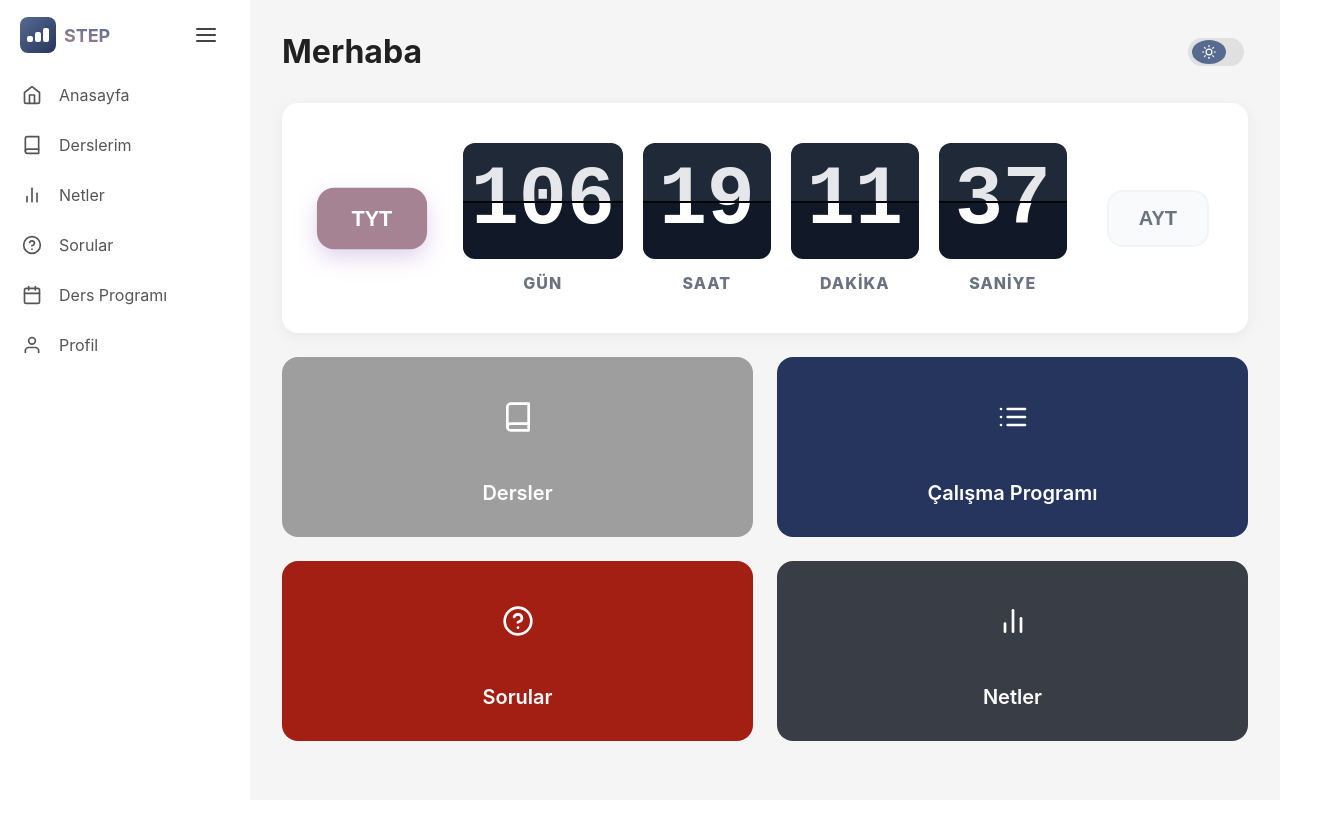
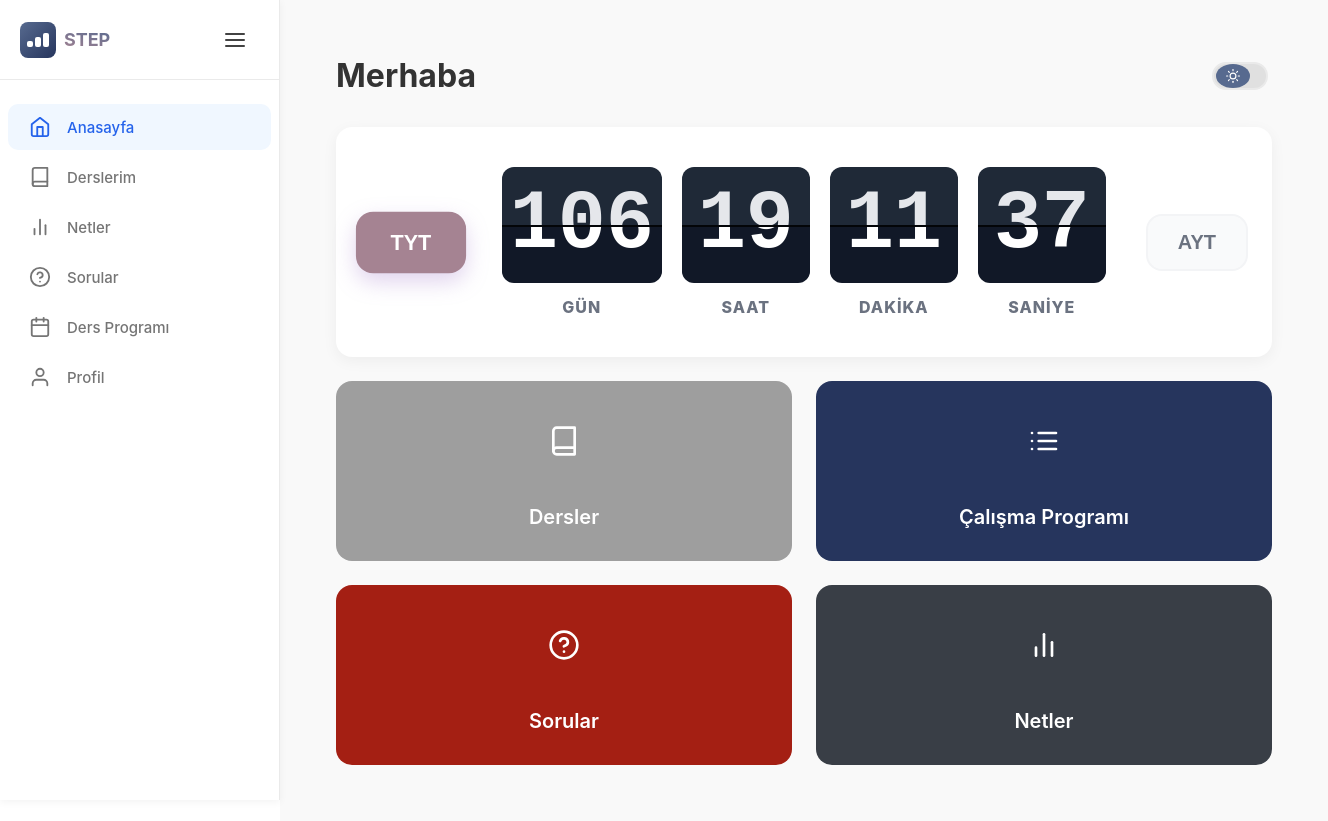
Before and after one commit to vediaa/Step, a React (Vite) app in the folder client/: page /dashboard in a window 1280 px wide. Shown: the whole page, 1328 px wide, since content can reach past the window. Before the commit the page ends 800 px from the top, so only its background shows below. Built offline with nearby package versions, Linux system fonts and the light colour scheme; no server answers; the HTML template or start-up script is replaced by a standard one.

Commit message:
ready to be taken live

```diff
--- a/client/src/App.jsx
+++ b/client/src/App.jsx
@@ -4,6 +4,7 @@ import {
   Route,
   Navigate,
 } from "react-router-dom";
+
 import Sidebar from "./components/Sidebar/Sidebar";
 import Landing from "./pages/Landing/Landing";
 import Login from "./pages/Login/Login";
--- a/client/src/components/FlipCountdown/FlipCountdown.css
+++ b/client/src/components/FlipCountdown/FlipCountdown.css
@@ -6,6 +6,7 @@
   box-shadow: 0 4px 15px rgba(0, 0, 0, 0.05);
   margin-bottom: 24px;
   width: 100%;
+  box-sizing: border-box;
 }
 
 /* TYT - SAYAÇ - AYT Yatay Hizalaması */
@@ -161,3 +162,80 @@
   51% { opacity: 1; }
   100% { opacity: 1; transform: rotateX(0deg); z-index: 5; }
 }
+
+
+/* Mevcut CSS'in EN ALTINA şu mobil kodlarını ekle */
+
+/* Tablet */
+@media (max-width: 768px) {
+  .countdown-row {
+    gap: 20px;
+  }
+
+  .side-btn {
+    padding: 12px 20px;
+    font-size: 18px;
+    min-width: 80px;
+  }
+
+  .flip-card {
+    font-size: 3.5rem;
+  }
+}
+
+/* Mobil */
+@media (max-width: 640px) {
+  .countdown-container {
+    padding: 20px 16px;
+  }
+
+  .countdown-row {
+    gap: 10px;
+  }
+
+  .side-btn {
+    padding: 8px 12px;
+    font-size: 14px;
+    min-width: 60px;
+    border-radius: 12px;
+  }
+
+  .flip-clock {
+    gap: 8px;
+  }
+
+  .flip-card {
+    font-size: 2rem;
+    min-width: 1.4em;
+  }
+
+  .flip-clock__slot {
+    font-size: 12px;
+    margin-top: 8px;
+  }
+}
+
+/* Çok küçük telefon */
+@media (max-width: 400px) {
+  .countdown-row {
+    gap: 5px;
+  }
+
+  .side-btn {
+    padding: 6px 8px;
+    font-size: 12px;
+    min-width: 45px;
+  }
+
+  .flip-clock {
+    gap: 4px;
+  }
+
+  .flip-card {
+    font-size: 1.5rem;
+  }
+
+  .flip-clock__slot {
+    font-size: 10px;
+  }
+}
--- a/client/src/components/Sidebar/Sidebar.css
+++ b/client/src/components/Sidebar/Sidebar.css
@@ -1,30 +1,69 @@
-/* Ana Sidebar Konteyneri */
+/* Sidebar.css - React Component için Güncellenmiş Versiyon */
+
+/* ===== CSS Değişkenleri (Tema Yönetimi) ===== */
+:root {
+  /* Açık Tema (Varsayılan) */
+  --bg-primary: #ffffff;
+  --bg-secondary: #f9f9f9;
+  --sidebar-bg: #ffffff;
+  --text-primary: #333333;
+  --text-secondary: #555555;
+  --text-muted: #777777;
+  --border-color: #eaeaea;
+  --hover-bg: #f5f5f5;
+  --active-bg: #f0f7ff;
+  --active-color: #2563eb;
+  --shadow: 0 2px 8px rgba(0, 0, 0, 0.05);
+}
+
+/* Karanlık Tema - HTML'e 'dark' class'ı eklendiğinde aktif olur */
+[data-theme="dark"] {
+  --bg-primary: #1a1a1a;
+  --bg-secondary: #2d2d2d;
+  --sidebar-bg: #242424;
+  --text-primary: #ffffff;
+  --text-secondary: #e0e0e0;
+  --text-muted: #a0a0a0;
+  --border-color: #404040;
+  --hover-bg: #333333;
+  --active-bg: #1e3a5f;
+  --active-color: #60a5fa;
+  --shadow: 0 2px 8px rgba(0, 0, 0, 0.2);
+}
+
+/* ===== Sidebar Ana Konteyner ===== */
 .sidebar {
+  position: fixed;
+  left: 0;
+  top: 0;
   height: 100vh;
-  background-color: #ffffff; /* Projene uygun rengi ayarla */
-  transition: width 0.3s ease; /* Pürüzsüz daralma animasyonu */
-  overflow-x: hidden; /* Daraldığında içeriğin taşmasını önler */
+  background-color: var(--sidebar-bg);
+  border-right: 1px solid var(--border-color);
+  transition: width 0.3s cubic-bezier(0.4, 0, 0.2, 1);
+  overflow-x: hidden;
   display: flex;
   flex-direction: column;
+  z-index: 1000;
+  box-shadow: var(--shadow);
 }
 
 /* Açık ve Kapalı Genişlikler */
 .sidebar.open {
-  width: 250px;
+  width: 280px;
 }
 
 .sidebar.closed {
   width: 80px;
 }
 
-/* Header (Logo ve Buton Kısmı) */
+/* ===== Sidebar Header ===== */
 .sidebar-header {
   display: flex;
   align-items: center;
   justify-content: space-between;
   padding: 20px;
-  height: 70px;
-
+  height: 80px;
+  border-bottom: 1px solid var(--border-color);
 }
 
 /* Logonun altındaki link çizgisini kaldırır */
@@ -32,13 +71,17 @@
   text-decoration: none;
 }
 
-/* Sidebar kapalıyken butonu ortala */
+/* Sidebar kapalıyken header düzeni */
 .sidebar.closed .sidebar-header {
   justify-content: center;
+  padding: 20px 0;
 }
 
+/* Logo wrapper */
 .logo-wrapper {
   transition: opacity 0.2s ease;
+  display: flex;
+  align-items: center;
 }
 
 .logo-wrapper.hidden {
@@ -46,53 +89,273 @@
   display: none;
 }
 
-/* Toggle Butonu */
+/* Sidebar kapalıyken logoyu tamamen gizle */
+.sidebar.closed .logo-wrapper {
+  display: none;
+}
+
+/* ===== Toggle Butonu ===== */
 .toggle-btn {
   background: none;
   border: none;
   cursor: pointer;
-  color: #333;
+  color: var(--text-secondary);
   display: flex;
   align-items: center;
+  justify-content: center;
+  padding: 8px;
+  border-radius: 8px;
+  transition: all 0.3s ease;
 }
 
-/* Menü Elemanları */
+.toggle-btn:hover {
+  background-color: var(--hover-bg);
+  color: var(--text-primary);
+}
+
+/* Sidebar kapalıyken butonun pozisyonu */
+.sidebar.closed .toggle-btn {
+  margin: 0 auto;
+}
+
+/* ===== Menü Navigasyonu ===== */
+.sidebar-nav {
+  flex: 1;
+  padding: 20px 0;
+  overflow-y: auto;
+  overflow-x: hidden;
+}
+
+/* Scrollbar stilleri (isteğe bağlı) */
+.sidebar-nav::-webkit-scrollbar {
+  width: 4px;
+}
+
+.sidebar-nav::-webkit-scrollbar-track {
+  background: var(--bg-secondary);
+}
+
+.sidebar-nav::-webkit-scrollbar-thumb {
+  background: var(--text-muted);
+  border-radius: 4px;
+}
+
+/* ===== Menü Öğeleri ===== */
 .sidebar-item {
   display: flex;
   align-items: center;
-  padding: 15px 20px;
+  padding: 12px 20px;
+  margin: 4px 8px;
   text-decoration: none;
-  color: #555;
-  white-space: nowrap; /* Metnin alt satıra geçmesini önler */
+  color: var(--text-secondary);
+  border-radius: 10px;
+  white-space: nowrap;
+  transition: all 0.3s ease;
+  position: relative;
 }
 
-/* Sidebar kapalıyken ikonları ortala */
+/* Hover efekti */
+.sidebar-item:hover {
+  background-color: var(--hover-bg);
+  color: var(--text-primary);
+}
+
+/* Aktif menü öğesi */
+.sidebar-item.active {
+  background-color: var(--active-bg);
+  color: var(--active-color);
+}
+
+.sidebar-item.active .sidebar-icon {
+  color: var(--active-color);
+}
+
+/* Sidebar kapalıyken menü öğeleri */
 .sidebar.closed .sidebar-item {
   justify-content: center;
-  padding: 35px 0;
+  padding: 15px 0;
+  margin: 4px 12px;
 }
 
+/* Tooltip - Sidebar kapalıyken hover'da ismi göster */
+.sidebar.closed .sidebar-item:hover::after {
+  content: attr(title);
+  position: absolute;
+  left: 100%;
+  top: 50%;
+  transform: translateY(-50%);
+  background-color: var(--sidebar-bg);
+  color: var(--text-primary);
+  padding: 8px 12px;
+  border-radius: 6px;
+  font-size: 14px;
+  white-space: nowrap;
+  box-shadow: var(--shadow);
+  border: 1px solid var(--border-color);
+  margin-left: 10px;
+  z-index: 1001;
+}
+
+/* ===== Menü İkonları ===== */
 .sidebar-icon {
   display: flex;
   align-items: center;
   justify-content: center;
-  /* 1. İkonun asıl boyutunu büyüten kısım: */
-  font-size: 20px;
+  font-size: 22px;
   min-width: 24px;
+  color: var(--text-secondary);
+  transition: color 0.3s ease;
 }
 
+/* Açıkken ikon ile yazı arasına boşluk */
 .sidebar.open .sidebar-icon {
-  margin-right: 15px; /* Sadece açıkken ikon ile yazı arasına boşluk koy */
+  margin-right: 15px;
 }
 
-/* Menü Yazıları (Labels) */
+/* Kapalıyken ikon margin'i sıfırla */
+.sidebar.closed .sidebar-icon {
+  margin-right: 0;
+}
+
+/* ===== Menü Yazıları ===== */
 .sidebar-label {
+  font-size: 15px;
+  font-weight: 500;
   transition: opacity 0.3s ease;
   opacity: 1;
 }
 
-/* Sidebar kapalıyken yazıları gizle */
+/* Sidebar kapalıyken yazıları gizle (tooltip ile gösterilecek) */
 .sidebar.closed .sidebar-label {
   opacity: 0;
   display: none;
 }
+
+/* ===== Mobil Header (Üst Kutucuk) ===== */
+.mobile-header {
+  display: none;
+  position: fixed;
+  top: 0;
+  left: 0;
+  right: 0;
+  background-color: var(--sidebar-bg);
+  padding: 12px 20px;
+  border-bottom: 1px solid var(--border-color);
+  z-index: 1001;
+  box-shadow: var(--shadow);
+}
+
+.mobile-menu-btn {
+  display: flex;
+  align-items: center;
+  gap: 12px;
+  background: none;
+  border: 1px solid var(--border-color);
+  padding: 10px 16px;
+  border-radius: 10px;
+  color: var(--text-primary);
+  font-size: 16px;
+  font-weight: 500;
+  cursor: pointer;
+  transition: all 0.3s ease;
+}
+
+.mobile-menu-btn:hover {
+  background-color: var(--hover-bg);
+}
+
+.mobile-menu-btn svg {
+  font-size: 20px;
+}
+
+/* ===== Ana İçerik Alanı ===== */
+.main-content {
+  margin-left: 280px; /* sidebar.open genişliği */
+  padding: 24px;
+  transition: margin-left 0.3s cubic-bezier(0.4, 0, 0.2, 1);
+  min-height: 100vh;
+  background-color: var(--bg-primary);
+}
+
+/* Sidebar kapalıyken içerik kenar boşluğu */
+.sidebar.closed + .main-content {
+  margin-left: 80px;
+}
+
+/* ===== Responsive Tasarım (Mobil) ===== */
+@media (max-width: 768px) {
+  /* Mobil header'ı göster */
+  .mobile-header {
+    display: block;
+  }
+
+  /* Sidebar'ı mobilde gizle - transform ile */
+  .sidebar {
+    transform: translateX(-100%);
+    width: 280px !important;
+    transition: transform 0.3s cubic-bezier(0.4, 0, 0.2, 1);
+  }
+
+  /* Sidebar mobilde açıkken */
+  .sidebar.mobile-open {
+    transform: translateX(0);
+  }
+
+  /* Mobilde open/closed class'larını geçersiz kıl */
+  .sidebar.open,
+  .sidebar.closed {
+    width: 280px !important;
+  }
+
+  /* Mobilde kapalıyken bile yazıları göster */
+  .sidebar.closed .sidebar-label {
+    display: block !important;
+    opacity: 1 !important;
+  }
+
+  .sidebar.closed .logo-wrapper {
+    display: flex !important;
+    opacity: 1 !important;
+  }
+
+  .sidebar.closed .sidebar-item {
+    justify-content: flex-start !important;
+    padding: 12px 20px !important;
+  }
+
+  .sidebar.closed .sidebar-icon {
+    margin-right: 15px !important;
+  }
+
+  .sidebar.closed .sidebar-header {
+    justify-content: space-between !important;
+    padding: 20px !important;
+  }
+
+  /* Tooltip'i mobilde gizle */
+  .sidebar.closed .sidebar-item:hover::after {
+    display: none;
+  }
+
+  /* Ana içerik mobilde tam genişlik */
+  .main-content {
+    margin-left: 0 !important;
+    padding: 90px 20px 20px; /* Üstte mobil header için boşluk */
+  }
+
+  /* Toggle butonunu mobilde gizle */
+  .toggle-btn {
+    display: none;
+  }
+}
+
+/* ===== Tablet için ara çözüm ===== */
+@media (min-width: 769px) and (max-width: 1024px) {
+  .sidebar.open {
+    width: 240px;
+  }
+
+  .main-content {
+    margin-left: 240px;
+  }
+}
--- a/client/src/components/Sidebar/Sidebar.jsx
+++ b/client/src/components/Sidebar/Sidebar.jsx
@@ -1,4 +1,4 @@
-import React, { useState } from "react";
+import React, { useState, useEffect } from "react";
 import { Link, useLocation } from "react-router-dom";
 import {
   FiHome,
@@ -8,40 +8,88 @@ import {
   FiHelpCircle,
   FiUser,
   FiCalendar,
-  FiMenu, // Açma/kapama butonu için eklendi
+  FiMenu,
+  FiX, // Mobil kapatma için eklendi
 } from "react-icons/fi";
 import Logo from "../Logo/Logo";
 import "./Sidebar.css";
 
 const Sidebar = () => {
-  const [isOpen, setIsOpen] = useState(true); // Sidebar durumu
+  const [isOpen, setIsOpen] = useState(true);
+  const [isMobileOpen, setIsMobileOpen] = useState(false); // Mobil için ayrı state
   const location = useLocation();
+
+  // Pencere boyutunu takip et
+  const [isMobile, setIsMobile] = useState(window.innerWidth <= 768);
+
+  useEffect(() => {
+    const handleResize = () => {
+      setIsMobile(window.innerWidth <= 768);
+      if (window.innerWidth > 768) {
+        setIsMobileOpen(false); // Desktop'a geçince mobil menüyü kapat
+      }
+    };
+
+    window.addEventListener("resize", handleResize);
+    return () => window.removeEventListener("resize", handleResize);
+  }, []);
 
   const menuItems = [
     { path: "/dashboard", icon: <FiHome />, label: "Anasayfa" },
     { path: "/courses", icon: <FiBook />, label: "Derslerim" },
     { path: "/exams", icon: <FiBarChart2 />, label: "Netler" },
-    /* { path: "/goals", icon: <FiTarget />, label: "Hedefler" }, */
     { path: "/questions", icon: <FiHelpCircle />, label: "Sorular" },
     { path: "/ders-programi", icon: <FiCalendar />, label: "Ders Programı" },
     { path: "/profile", icon: <FiUser />, label: "Profil" },
   ];
 
+  // Mobil menüyü aç/kapat
+  const toggleMobileMenu = () => {
+    setIsMobileOpen(!isMobileOpen);
+  };
+
+  // Link'e tıklayınca mobil menüyü kapat
+  const handleLinkClick = () => {
+    if (isMobile) {
+      setIsMobileOpen(false);
+    }
+  };
+
   return (
-    // Dinamik class: isOpen true ise "open", false ise "closed"
-    <div className={`sidebar ${isOpen ? "open" : "closed"}`}>
+    <>
+      {/* Mobil Header - Sadece mobilde görünür */}
+      {isMobile && (
+        <div className="mobile-header">
+          <button className="mobile-menu-btn" onClick={toggleMobileMenu}>
+            {isMobileOpen ? <FiX size={20} /> : <FiMenu size={20} />}
+            <span>Menü</span>
+          </button>
+        </div>
+      )}
+
+      {/* Sidebar */}
+      <div
+        className={`
+          sidebar
+          ${!isMobile && (isOpen ? "open" : "closed")}
+          ${isMobile && isMobileOpen ? "mobile-open" : ""}
+        `}
+      >
         <div className="sidebar-header">
-        {/* Logo sadece sidebar açıkken görünür */}
-        <div className={`logo-wrapper ${!isOpen ? "hidden" : ""}`}>
-          <Link to="/dashboard">
+          <div
+            className={`logo-wrapper ${!isOpen && !isMobile ? "hidden" : ""}`}
+          >
+            <Link to="/dashboard" onClick={handleLinkClick}>
               <Logo size="small" />
             </Link>
           </div>
 
-        {/* Menü Açma/Kapama Butonu */}
+          {/* Desktop toggle butonu - sadece desktop'ta göster */}
+          {!isMobile && (
             <button className="toggle-btn" onClick={() => setIsOpen(!isOpen)}>
               <FiMenu size={24} />
             </button>
+          )}
         </div>
 
         <nav className="sidebar-nav">
@@ -52,15 +100,33 @@ const Sidebar = () => {
               className={`sidebar-item ${
                 location.pathname === item.path ? "active" : ""
               }`}
-            title={!isOpen ? item.label : ""} // Kapalıyken üzerine gelince ismini göstersin (Tooltip)
+              title={!isOpen && !isMobile ? item.label : ""} // Sadece desktop kapalıyken tooltip
+              onClick={handleLinkClick}
             >
               <span className="sidebar-icon">{item.icon}</span>
-            {/* Yazılar CSS ile gizlenip gösterilecek */}
               <span className="sidebar-label">{item.label}</span>
             </Link>
           ))}
         </nav>
       </div>
+
+      {/* Overlay - Mobil menü açıkken arka plana tıklanınca kapansın */}
+      {isMobile && isMobileOpen && (
+        <div
+          className="sidebar-overlay"
+          onClick={() => setIsMobileOpen(false)}
+          style={{
+            position: "fixed",
+            top: 0,
+            left: 0,
+            right: 0,
+            bottom: 0,
+            backgroundColor: "rgba(0,0,0,0.5)",
+            zIndex: 999,
+          }}
+        />
+      )}
+    </>
   );
 };
 
--- a/client/src/components/ThemeToggle/ThemeToggle.jsx
+++ b/client/src/components/ThemeToggle/ThemeToggle.jsx
@@ -20,7 +20,7 @@ const ThemeToggle = () => {
   return (
     <button
       className="theme-toggle"
-      onClick={toggleTheme}
+      /* onClick={toggleTheme} */
       aria-label="Toggle theme"
     >
       <div className={`toggle-track ${theme}`}>
--- a/client/src/index.css
+++ b/client/src/index.css
@@ -47,6 +47,7 @@
 }
 
 * {
+
   margin: 0;
   padding: 0;
   box-sizing: border-box;
--- a/client/src/pages/Courses/Courses.scss
+++ b/client/src/pages/Courses/Courses.scss
@@ -12,6 +12,7 @@
   --text-secondary: #757575;
   --border-light: #eeeeee;
 }
+
 
 .dersler-container {
  background-color: var(--background);
--- a/client/src/pages/Dashboard/Dashboard.jsx
+++ b/client/src/pages/Dashboard/Dashboard.jsx
@@ -3,7 +3,7 @@ import { useState, useEffect } from "react";
 import { FiBook, FiList, FiHelpCircle, FiBarChart2 } from "react-icons/fi";
 import Card from "../../components/Card/Card";
 import ThemeToggle from "../../components/ThemeToggle/ThemeToggle";
-import "./Dashboard.css";
+import "./Dashboard.scss";
 import FlipCountdown from "../../components/FlipCountdown/FlipCountdown";
 
 const Dashboard = () => {
--- a/client/src/pages/Dashboard/Dashboard.css
+++ b/client/src/pages/Dashboard/Dashboard.scss
@@ -2,7 +2,9 @@
   padding: 32px;
   max-width: 1200px;
   margin: 0 auto;
-}
+  width: 100%;  /* Bunu ekle */
+  box-sizing: border-box; /* Padding dahil */
+
 
 .dashboard-header {
   display: flex;
@@ -132,3 +134,4 @@
     font-size: 16px;
   }
 }
+}
```
Also changed, not shown: client/src/pages/Courses/Courses.jsx (+5 -4 lines). Lines whose indentation alone changed are shown as unchanged.
